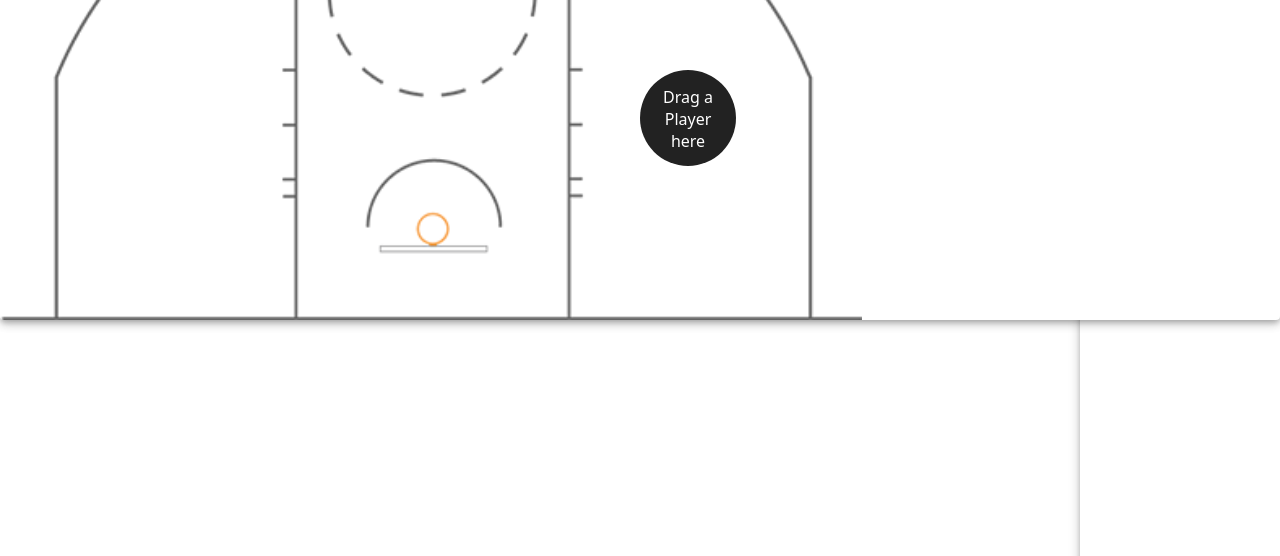
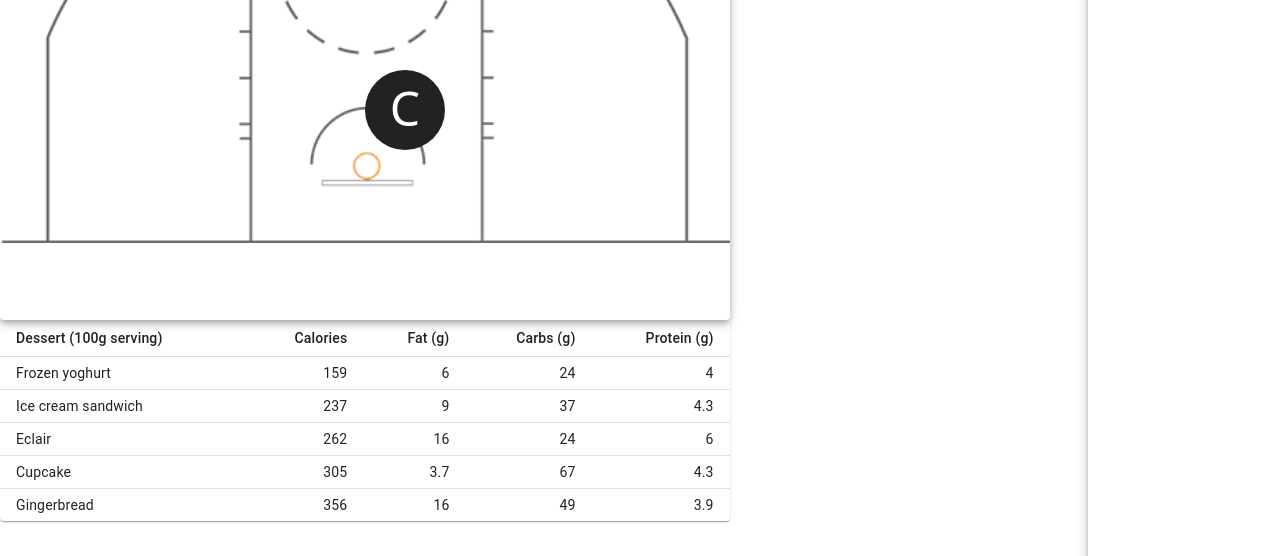
Before and after one commit to dkStephanos/nbaRotationBuilder, a React (Create React App) app in the folder nba-roto-builder-client/: page / in a window 1280 px wide. Shown: the part 244-800 px from the top of the page. Built offline with nearby package versions, Linux system fonts and the light colour scheme; no server answers.

Commit message:
basic layout stuff

```diff
--- a/nba-roto-builder-client/src/App.js
+++ b/nba-roto-builder-client/src/App.js
@@ -19,11 +19,10 @@ function App() {
 		<div className='App'>
 			<DndProvider backend={HTML5Backend}>
 				<MenuAppBar />
+				<Court />
 				<Roster roster={roster} />
-				<div>
-					<Court />
-					<Table />
-				</div>
+
+				<Table />
 			</DndProvider>
 		</div>
 	);
--- a/nba-roto-builder-client/src/components/court.js
+++ b/nba-roto-builder-client/src/components/court.js
@@ -2,18 +2,19 @@ import { useDrop } from 'react-dnd';
 import { Paper } from '@mui/material';
 import CourtPng from '../imgs/basketball-court.png';
 const style = {
-	height: '6rem',
-	width: '6rem',
+	height: '5rem',
+	width: '5rem',
 	marginRight: '1.5rem',
 	marginBottom: '1.5rem',
 	color: 'white',
-	padding: '1rem',
+	padding: '.3rem',
 	textAlign: 'center',
-	fontSize: '1rem',
+	fontSize: '3rem',
 	lineHeight: 'normal',
 	float: 'left',
 	borderRadius: '50%',
 	position: 'absolute',
+	zIndex: '100',
 };
 
 const position_styles = {
@@ -38,6 +39,7 @@ const Court = (props) => {
 	}
 
 	return (
+		<div style={{ display: 'inline-block', verticalAlign: 'bottom', width: '57%', float: 'left' }}>
 			<Paper
 				elevation='5'
 				style={{
@@ -51,9 +53,10 @@ const Court = (props) => {
 					ref={drop}
 					style={{ ...style, ...position_styles['center'], backgroundColor }}
 					data-testid='dustbin'>
-				{isActive ? 'Release to drop' : 'Drag a Player here'}
+					{isActive ? 'Release to drop' : 'C'}
 				</div>
 			</Paper>
+		</div>
 	);
 };
 
--- a/nba-roto-builder-client/src/components/roster.js
+++ b/nba-roto-builder-client/src/components/roster.js
@@ -11,9 +11,10 @@ const Roster = (props) => {
 			style={{
 				overflow: 'auto',
 				height: '1000px',
-				width: '200px',
+				width: '15%',
 				display: 'inline-block',
 				float: 'right',
+				zIndex: '1000',
 			}}>
 			<Typography variant='h5'>Team Roster</Typography>
 			<List>
--- a/nba-roto-builder-client/src/components/statsTable.js
+++ b/nba-roto-builder-client/src/components/statsTable.js
@@ -21,7 +21,9 @@ const rows = [
 
 const StatsTable = (props) => {
 	return (
-		<TableContainer component={Paper} style={{ display: 'inline-block', verticalAlign: 'bottom' }}>
+		<TableContainer
+			component={Paper}
+			style={{ display: 'inline-block', verticalAlign: 'bottom', width: '57%', float: 'left' }}>
 			<Table sx={{ minWidth: 650 }} size='small' aria-label='a dense table'>
 				<TableHead>
 					<TableRow>
```
Lines whose indentation alone changed are shown as unchanged.
